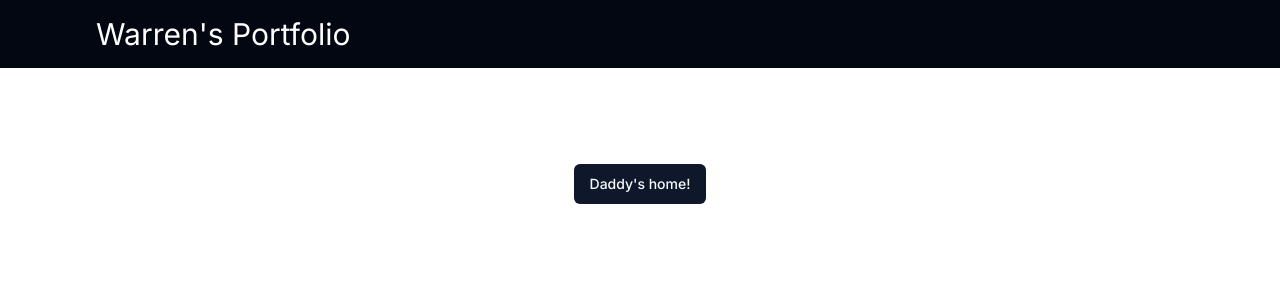
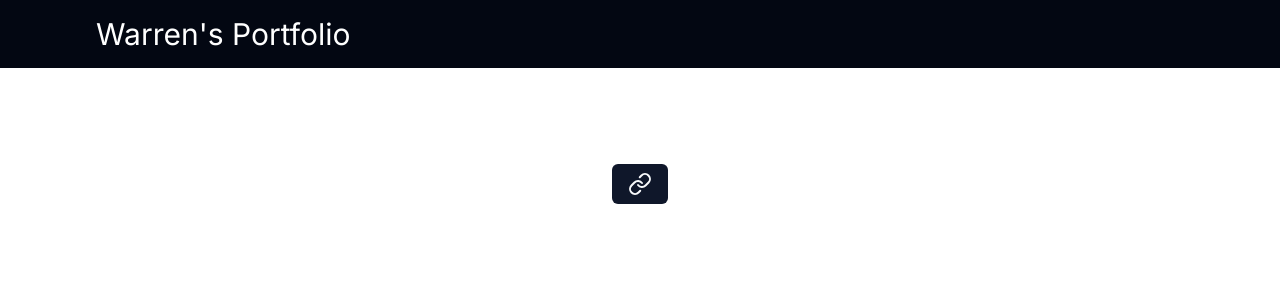
Before and after one commit to warrendewey/personal-website-next, a Next.js app: page / in a window 1280 px wide. Shown: the top 300 px of the page. Built offline with nearby package versions, Linux system fonts and the light colour scheme.

Commit message:
Adding link to button

```diff
--- a/src/app/page.tsx
+++ b/src/app/page.tsx
@@ -1,9 +1,12 @@
 import { Button } from "@/components/ui/button";
+import { Link } from "lucide-react";
 
 export default function Home() {
   return (
     <main className="flex min-h-screen flex-col items-center justify-between p-24">
-      <Button>Daddy's home!</Button>
+      <Button>
+        <Link href="/projects/projectId">Daddy's home!</Link>
+      </Button>
     </main>
   );
 }
--- a/src/components/ui/nav-bar.tsx
+++ b/src/components/ui/nav-bar.tsx
@@ -5,7 +5,7 @@ export default function NavBar() {
   return (
     <nav className="w-full border-0 py-4 lg:px-24 px -10 bg-gray-950">
       <h1 className="text-3xl text-white">
-        <Link href="/dashboard">Warren's Portfolio</Link>
+        <Link href="/">Warren's Portfolio</Link>
       </h1>
     </nav>
   );
```
Also changed, not shown: src/app/projects/projectId/page.tsx (renamed from src/app/projects/projectsId/page.tsx).
